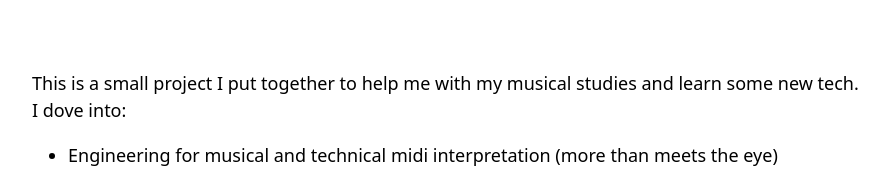
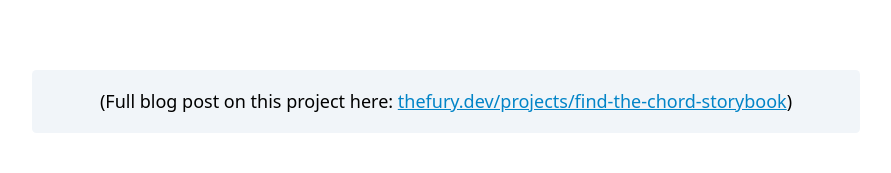
Before and after one commit to alindsay55661/chords-storybook, a React (Vite) app: page / in a window 1280 px wide. Shown: the part 218-391 px from the top of the page, without its empty margins (194-1085 px from the left). Built offline with nearby package versions, Linux system fonts and the light colour scheme.

Commit message:
Link to blog post

```diff
--- a/src/main.tsx
+++ b/src/main.tsx
@@ -40,6 +40,17 @@ ReactDOM.createRoot(document.getElementById('root') as HTMLElement).render(
             alt="Midi logo"
           />
         </div>
+
+        <p className="mb-8 rounded bg-slate-100 p-4 text-center">
+          (Full blog post on this project here:{' '}
+          <a
+            href="https://thefury.dev/projects/find-the-chord-storybook/"
+            className="text-sky-600 underline"
+          >
+            thefury.dev/projects/find-the-chord-storybook
+          </a>
+          )
+        </p>
 
         <p>
           This is a small project I put together to help me with my musical
```
